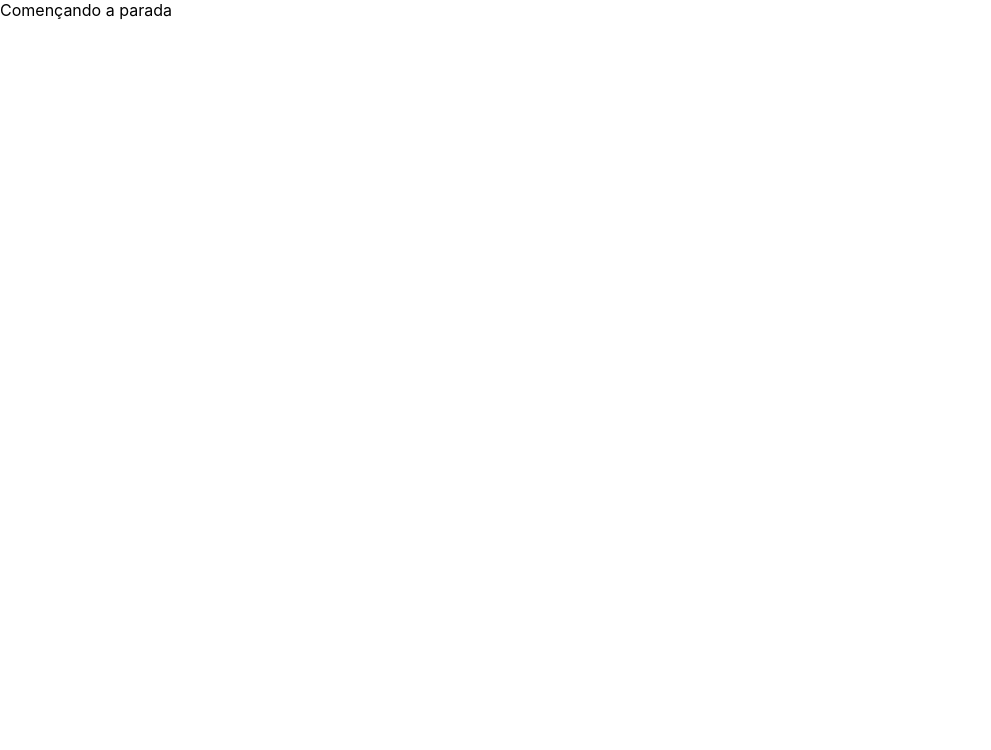
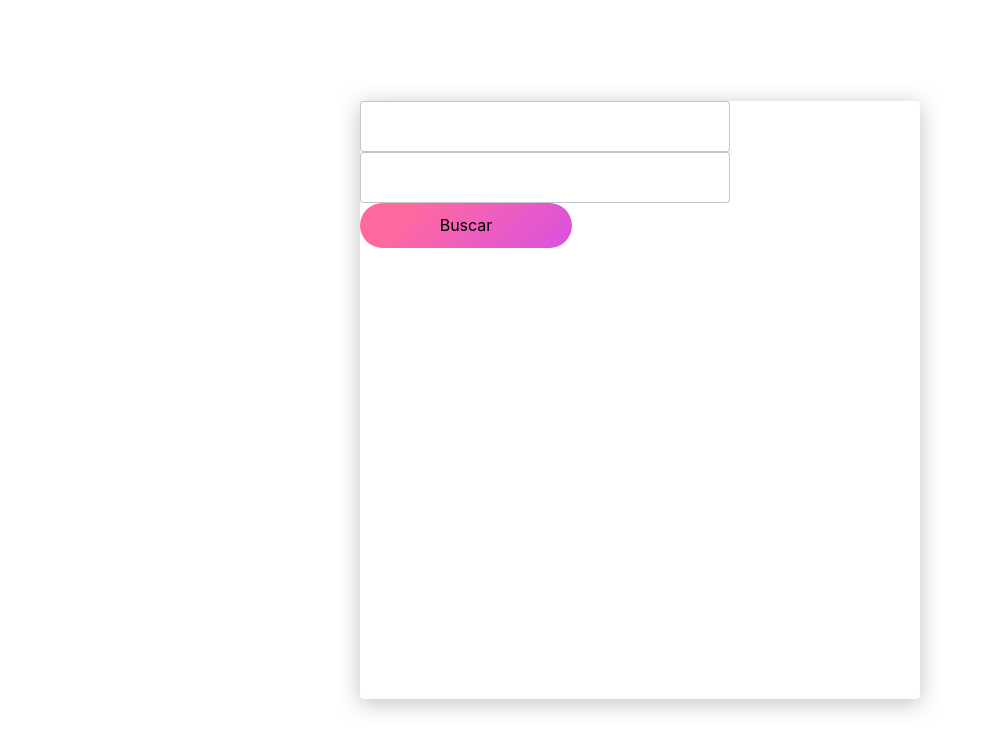
Before and after one commit to matheusgprlima/MoviesCatalog, a React (Create React App) app: page / in a window 1280 px wide. Shown: the top 750 px of the page, without its empty margins (0-991 px from the left). Built offline with nearby package versions, Linux system fonts and the light colour scheme.

Commit message:
Creating Search Movies

```diff
--- a/package.json
+++ b/package.json
@@ -3,6 +3,8 @@
   "version": "0.1.0",
   "private": true,
   "dependencies": {
+    "@emotion/react": "^11.1.4",
+    "@emotion/styled": "^11.0.0",
     "@testing-library/jest-dom": "^5.11.4",
     "@testing-library/react": "^11.1.0",
     "@testing-library/user-event": "^12.1.10",
@@ -10,6 +12,7 @@
     "@types/node": "^12.0.0",
     "@types/react": "^17.0.0",
     "@types/react-dom": "^17.0.0",
+    "axios": "^0.21.1",
     "react": "^17.0.1",
     "react-dom": "^17.0.1",
     "react-router-dom": "^5.2.0",
--- /dev/null
+++ b/src/pages/SearchMovies/index.ts
@@ -0,0 +1 @@
+export * from "./search-movies.page";
--- /dev/null
+++ b/src/pages/SearchMovies/search-movies.page.tsx
@@ -0,0 +1,19 @@
+import React from "react";
+import {
+  ButtonStyled,
+  ContainerForm,
+  FormStyled,
+  InputStyled,
+} from "./search-movies.styled";
+
+export function SearchMovies() {
+  return (
+    <ContainerForm>
+      <FormStyled>
+        <InputStyled type="text" />
+        <InputStyled type="number" max="9999" maxLength={4} />
+        <ButtonStyled>Buscar</ButtonStyled>
+      </FormStyled>
+    </ContainerForm>
+  );
+}
--- /dev/null
+++ b/src/pages/SearchMovies/search-movies.styled.tsx
@@ -0,0 +1,37 @@
+import styled from "@emotion/styled";
+
+export const ContainerForm = styled.div`
+  display: flex;
+  justify-content: center;
+  align-items: center;
+  width: 100vw;
+  height: 100vh;
+`;
+
+export const FormStyled = styled.form`
+
+  width: 560px;
+  height: 598px;
+  background: #ffffff;
+  box-shadow: 0px 4px 22px rgba(0, 0, 0, 0.25);
+  border-radius: 4px;
+`;
+
+export const InputStyled = styled.input`
+  width: 370px;
+  height: 51px;
+  border: 1px solid rgba(98, 112, 126, 0.4);
+  box-sizing: border-box;
+  border-radius: 4px;
+`;
+
+export const ButtonStyled = styled.div`
+  display: flex;
+  justify-content: center;
+  align-items: center;
+  width: 20%;
+  padding: 12px 50px 13px;
+  background: linear-gradient(313.94deg, #ce49f6 -22.88%, #ff699f 77.06%);
+  border-radius: 45px;
+  cursor: pointer;
+`;
--- a/src/router.tsx
+++ b/src/router.tsx
@@ -1,10 +1,12 @@
 import { BrowserRouter, Route, Switch } from "react-router-dom";
 import { ListMovies } from "./pages/ListMovies";
+import { SearchMovies } from "./pages/SearchMovies";
 export function Routers() {
   return (
     <BrowserRouter>
       <Switch>
-        <Route path="/" exact component={ListMovies} />
+        <Route path="/" exact component={SearchMovies} />
+        <Route path="/list-movies" component={ListMovies} />
       </Switch>
     </BrowserRouter>
   );
--- /dev/null
+++ b/src/services/omdbApi.ts
@@ -0,0 +1,5 @@
+import axios from 'axios';
+export const omdbApi = axios.create({
+    baseURL: 'http://www.omdbapi.com/',
+    params:{apikey:process.env.REACT_APP_API_KEY}
+})
```
Also changed, not shown: src/components/FormField/index.tsx (added, +21 -0 lines), 1 other file (tests, documents, lock files or other folders).
